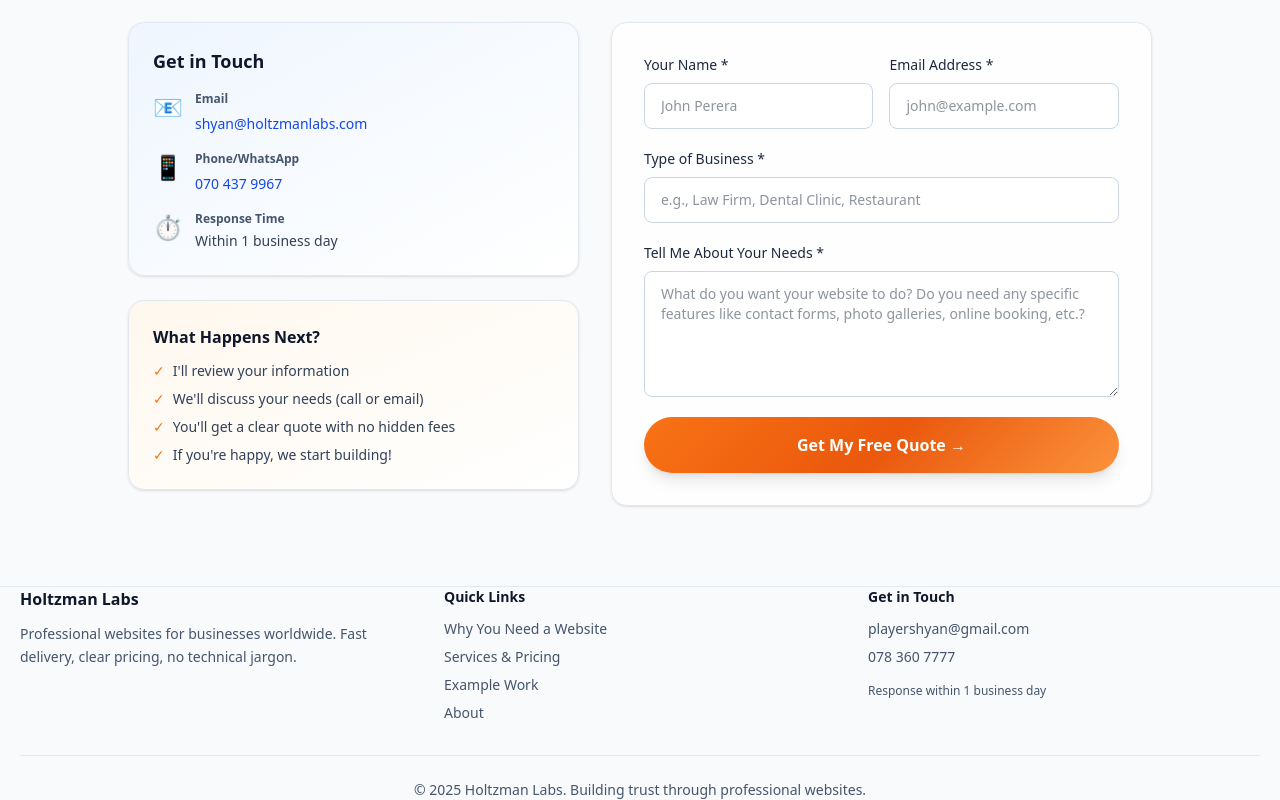
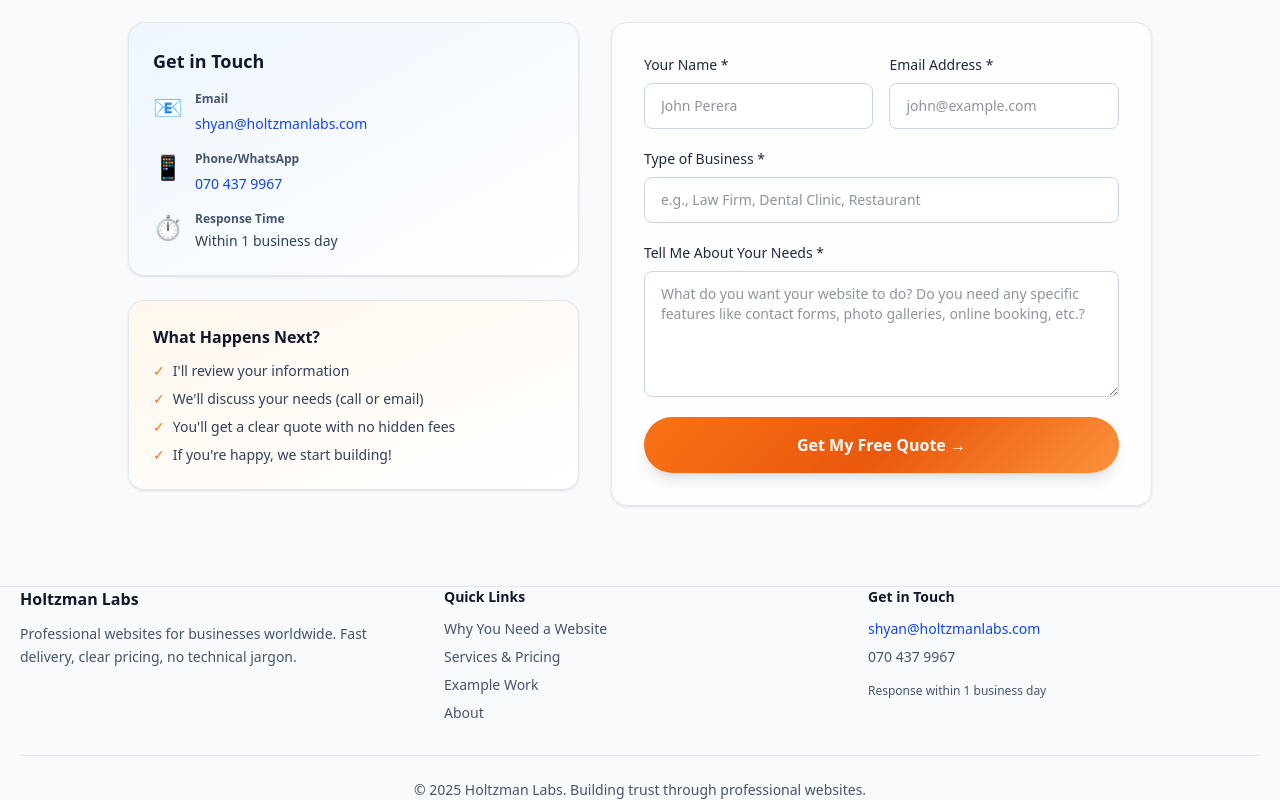
Before and after one commit to playershyan/Holtzman-Labs, a Next.js app: page / in a window 1280 px wide. Shown: the part 5064-5864 px from the top of the page. Built offline with nearby package versions, Linux system fonts and the light colour scheme; no server answers.

Commit message:
updated footer contact info

```diff
--- a/components/Contact.tsx
+++ b/components/Contact.tsx
@@ -65,7 +65,7 @@
                   <span className="text-2xl">📱</span>
                   <div>
                     <p className="text-xs font-semibold text-slate-600 mb-1">Phone/WhatsApp</p>
-                    <a href="tel:0783607777" className="text-sm text-blue-700 hover:text-blue-900 font-medium">
+                    <a href="tel:0704379967" className="text-sm text-blue-700 hover:text-blue-900 font-medium">
                       070 437 9967
                     </a>
                   </div>
--- a/components/Footer.tsx
+++ b/components/Footer.tsx
@@ -31,11 +31,11 @@
           <div>
             <h4 className="font-semibold text-slate-900 mb-3 text-sm">Get in Touch</h4>
             <div className="flex flex-col gap-2 text-sm text-slate-600">
-              <a href="mailto:playershyan@gmail.com" className="hover:text-slate-900 transition-colors">
-                playershyan@gmail.com
+              <a href="mailto:info@holtzmanlabs.com" className="text-sm text-blue-700 hover:text-blue-900 font-medium">
+                      shyan@holtzmanlabs.com
               </a>
-              <a href="tel:0783607777" className="hover:text-slate-900 transition-colors">
-                078 360 7777
+              <a href="tel:0704379967" className="hover:text-slate-900 transition-colors">
+                070 437 9967
               </a>
               <p className="text-xs mt-2">Response within 1 business day</p>
             </div>
```
